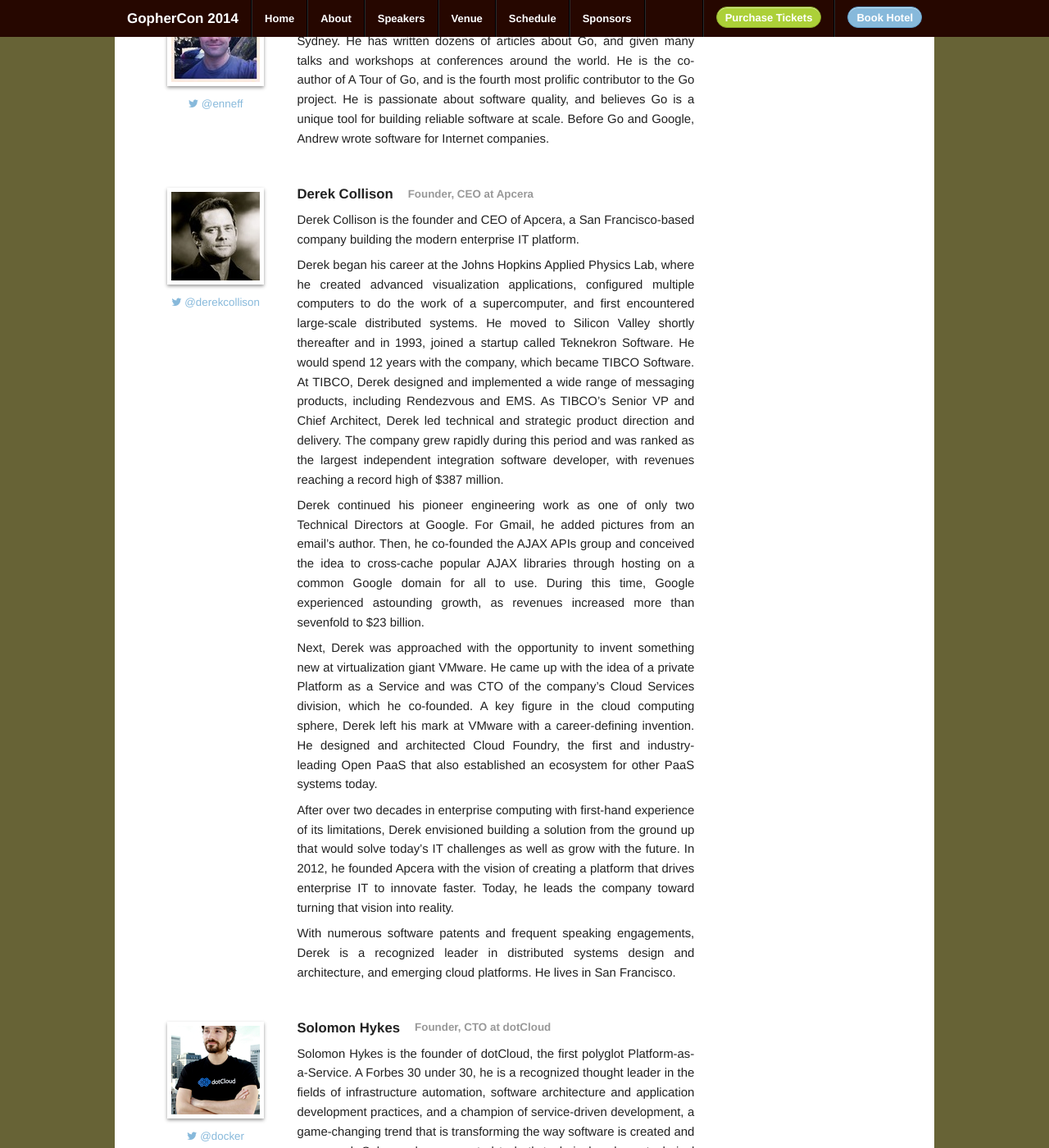
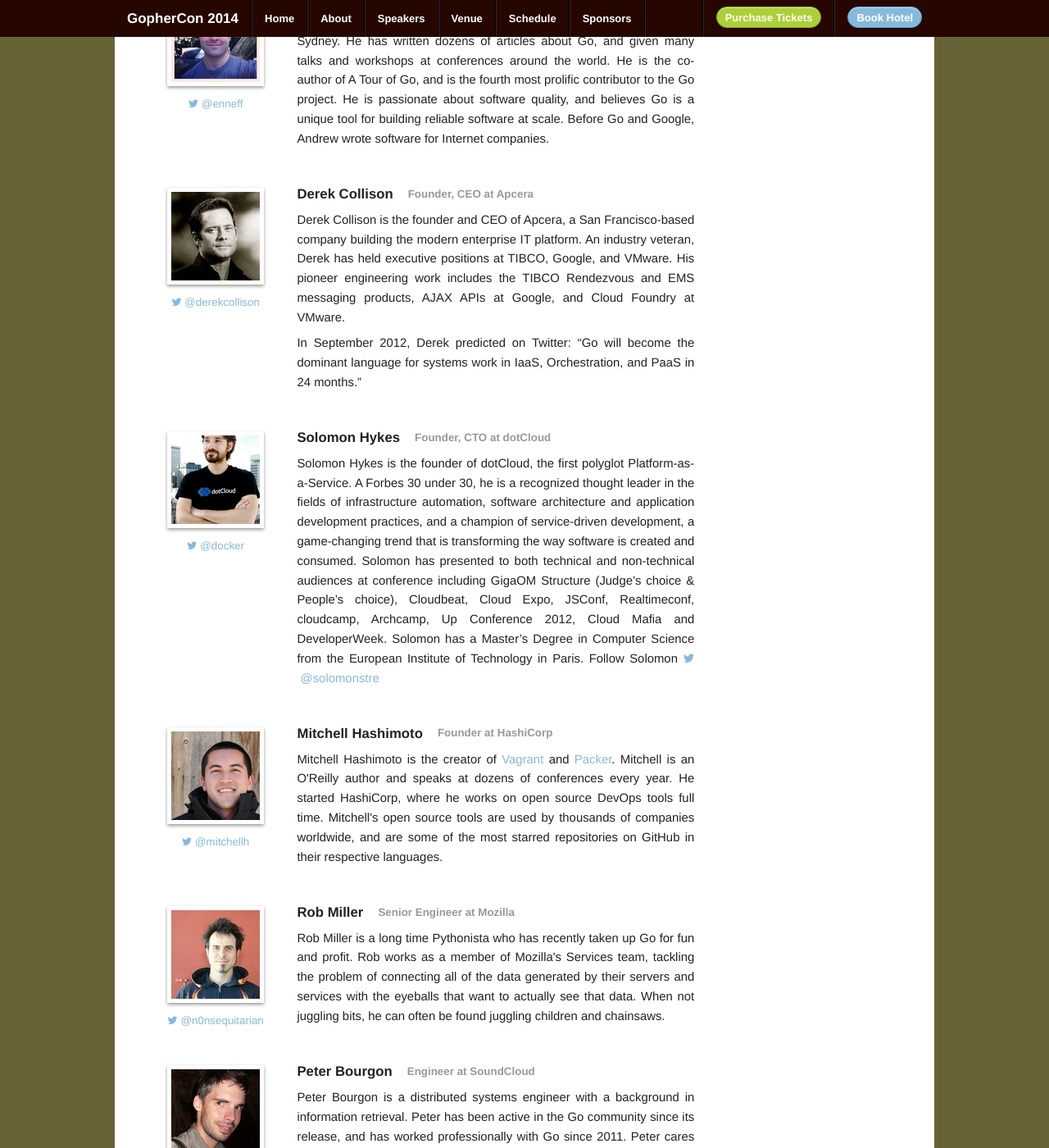
Before and after one commit to gophercon/gophercon.github.io, a Jekyll site: the page built from speakers/index.html, in a window 1280 px wide and 1400 px high, scrolled down 1534 px. Shown: the whole window at 82% size. Built offline with Jekyll 4.4.1, drawn with Linux system fonts in a browser that asks for light colours; Markdown is read by kramdown in place of the engine named in the settings.

Commit message:
collison update

```diff
--- a/schedule/index.html
+++ b/schedule/index.html
@@ -54,7 +54,7 @@
         <div class="large-9 columns">
           <h5>Building High-Performance Systems in Go - What’s New and Best Practices <span class="speaker-name">Derek Collison - Founder, CEO at Apcera</span></h5>
 
-          <p>Go is the language of the cloud. Here’s why we chose Go and how we’re using it to develop high-performance systems.</p>
+          <p>In the near future, Go will become the dominant language for next-generation systems and platforms. Here’s why we chose Go and how we’re using it to develop high-performance systems at Apcera. </p>
         </div>
       </div>
 
--- a/speakers/index.html
+++ b/speakers/index.html
@@ -57,12 +57,8 @@
         <div class="large-9 columns">
           <h5>Derek Collison <span class="employer">Founder, CEO at Apcera</span></h5>
 
-          <p>Derek Collison is the founder and CEO of Apcera, a San Francisco-based company building the modern enterprise IT platform.</p>
-          <p>Derek began his career at the Johns Hopkins Applied Physics Lab, where he created advanced visualization applications, configured multiple computers to do the work of a supercomputer, and first encountered large-scale distributed systems. He moved to Silicon Valley shortly thereafter and in 1993, joined a startup called Teknekron Software. He would spend 12 years with the company, which became TIBCO Software. At TIBCO, Derek designed and implemented a wide range of messaging products, including Rendezvous and EMS. As TIBCO’s Senior VP and Chief Architect, Derek led technical and strategic product direction and delivery. The company grew rapidly during this period and was ranked as the largest independent integration software developer, with revenues reaching a record high of $387 million.</p>
-          <p>Derek continued his pioneer engineering work as one of only two Technical Directors at Google. For Gmail, he added pictures from an email’s author. Then, he co-founded the AJAX APIs group and conceived the idea to cross-cache popular AJAX libraries through hosting on a common Google domain for all to use. During this time, Google experienced astounding growth, as revenues increased more than sevenfold to $23 billion.</p>
-          <p>Next, Derek was approached with the opportunity to invent something new at virtualization giant VMware. He came up with the idea of a private Platform as a Service and was CTO of the company’s Cloud Services division, which he co-founded. A key figure in the cloud computing sphere, Derek left his mark at VMware with a career-defining invention. He designed and architected Cloud Foundry, the first and industry-leading Open PaaS that also established an ecosystem for other PaaS systems today.</p>
-          <p>After over two decades in enterprise computing with first-hand experience of its limitations, Derek envisioned building a solution from the ground up that would solve today’s IT challenges as well as grow with the future. In 2012, he founded Apcera with the vision of creating a platform that drives enterprise IT to innovate faster. Today, he leads the company toward turning that vision into reality.</p>
-          <p>With numerous software patents and frequent speaking engagements, Derek is a recognized leader in distributed systems design and architecture, and emerging cloud platforms. He lives in San Francisco.</p>
+          <p>Derek Collison is the founder and CEO of Apcera, a San Francisco-based company building the modern enterprise IT platform. An industry veteran, Derek has held executive positions at TIBCO, Google, and VMware. His pioneer engineering work includes the TIBCO Rendezvous and EMS messaging products, AJAX APIs at Google, and Cloud Foundry at VMware.</p><p>
+In September 2012, Derek predicted on Twitter: “Go will become the dominant language for systems work in IaaS, Orchestration, and PaaS in 24 months.”</p>
         </div>
       </div>
 
```
